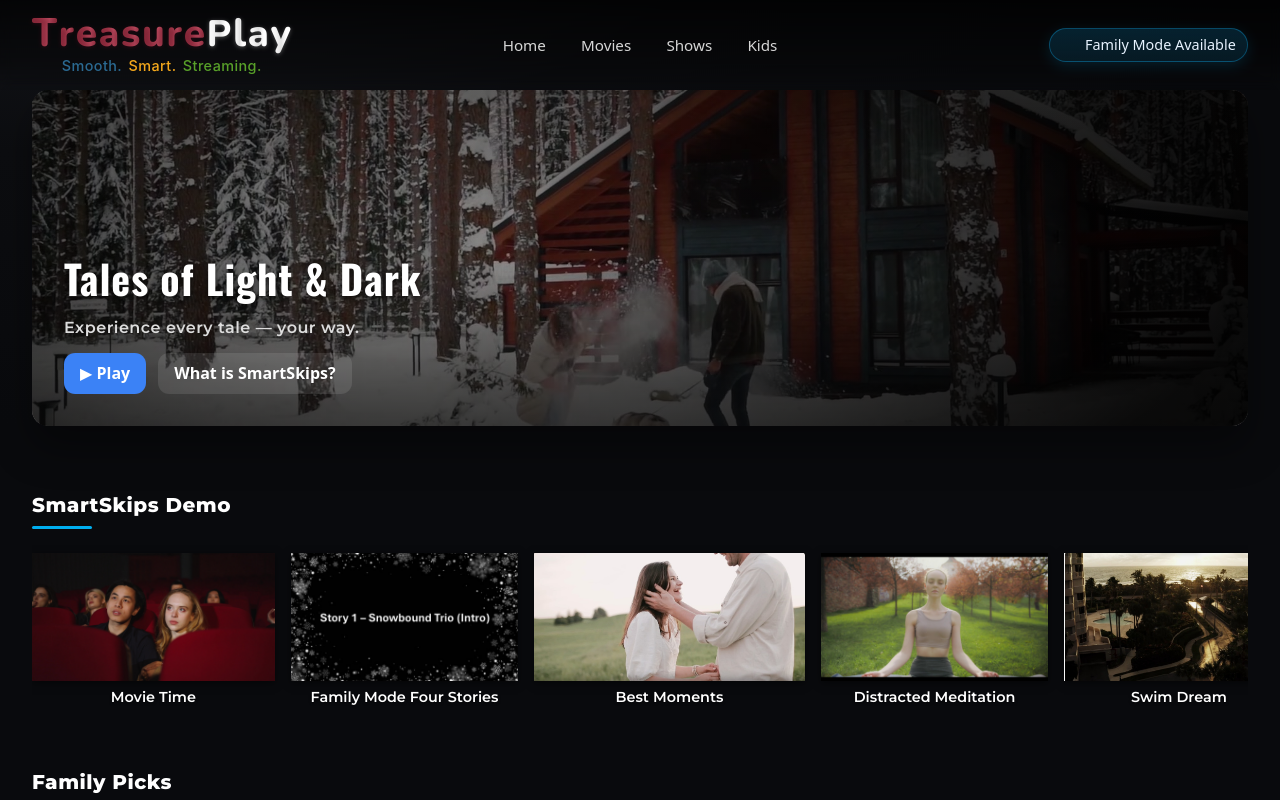
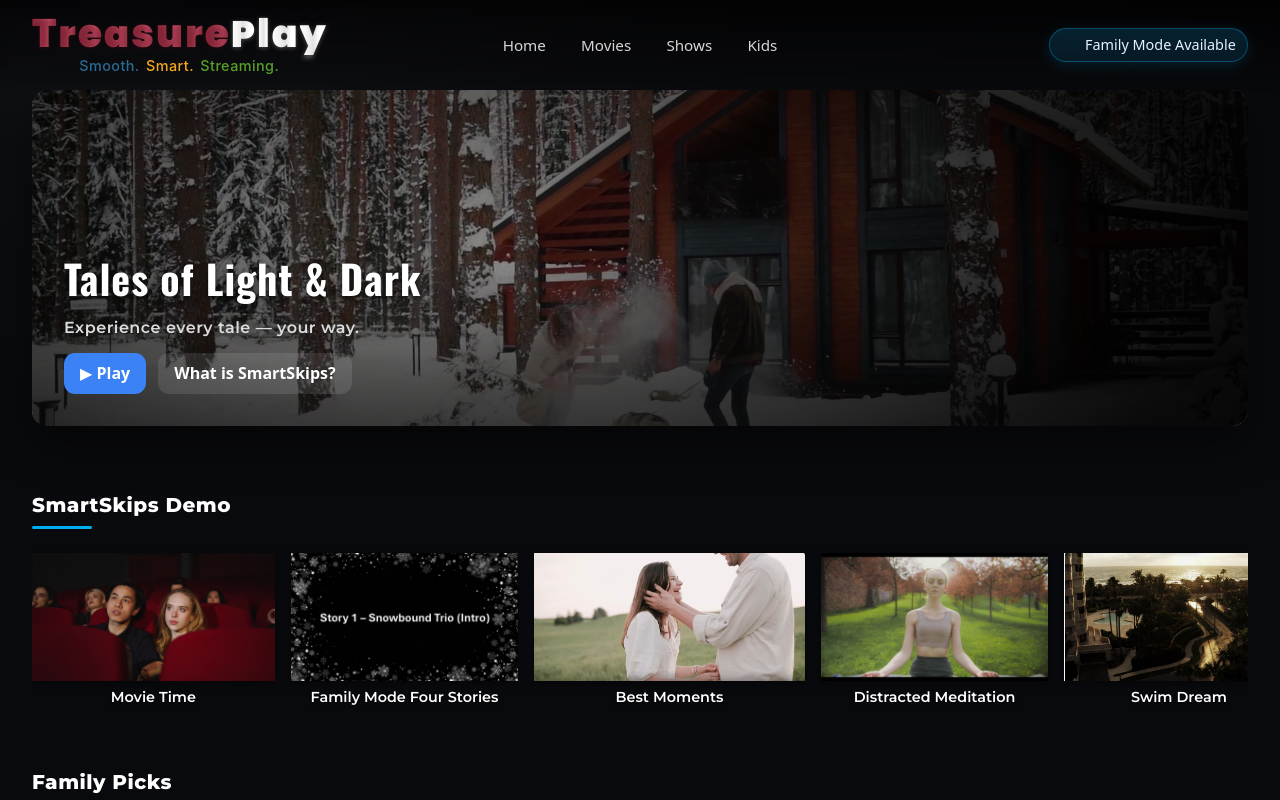
Before and after one commit to bhavyang-sites/treasureplay, a React (Vite) app: page / in a window 1280 px wide. Shown: the top 800 px of the page. Built offline with nearby package versions, Linux system fonts and the light colour scheme.

Commit message:
updated logo tagline colors

```diff
--- a/index.html
+++ b/index.html
@@ -7,6 +7,7 @@
     <link href="https://fonts.googleapis.com/css2?family=Montserrat:wght@600;800&family=Oswald:wght@700&display=swap" rel="stylesheet">
     <link rel="stylesheet" href="https://fonts.googleapis.com/css2?family=Playfair+Display:wght@600;700&display=swap"/>
     <link href="https://fonts.googleapis.com/css2?family=Nunito:wght@700;800&display=swap" rel="stylesheet">
+    <link href="https://fonts.googleapis.com/css2?family=Poppins:wght@700;800;900&display=swap" rel="stylesheet">
 
 
     <meta name="viewport" content="width=device-width, initial-scale=1.0" />
--- a/src/HomePage.css
+++ b/src/HomePage.css
@@ -891,7 +891,8 @@ font-weight: 700;
   text-shadow: none;
 }
 .funky-logo {
-  font-family: "Nunito", sans-serif;
+  font-family: "Poppins", sans-serif;
   font-weight: 800;
-  letter-spacing: 0.01em;
+  letter-spacing: 0.02em;
+  font-size: 2.2rem;
 }
```
